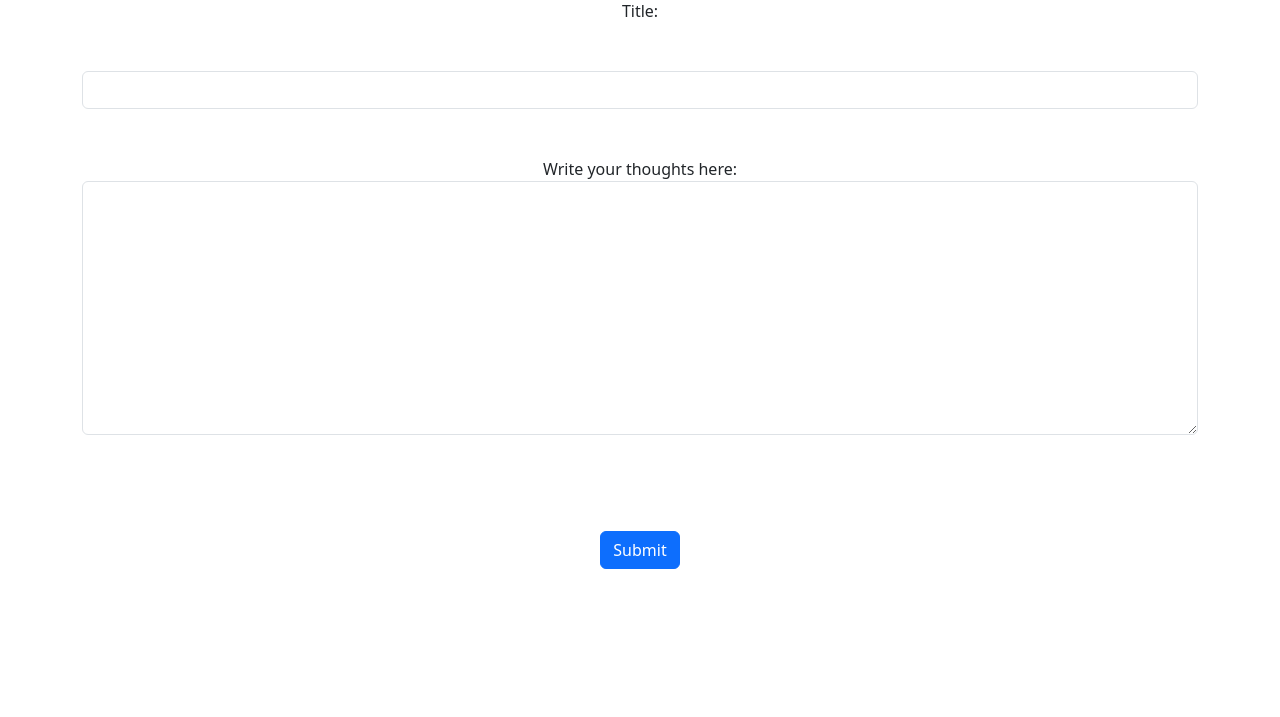
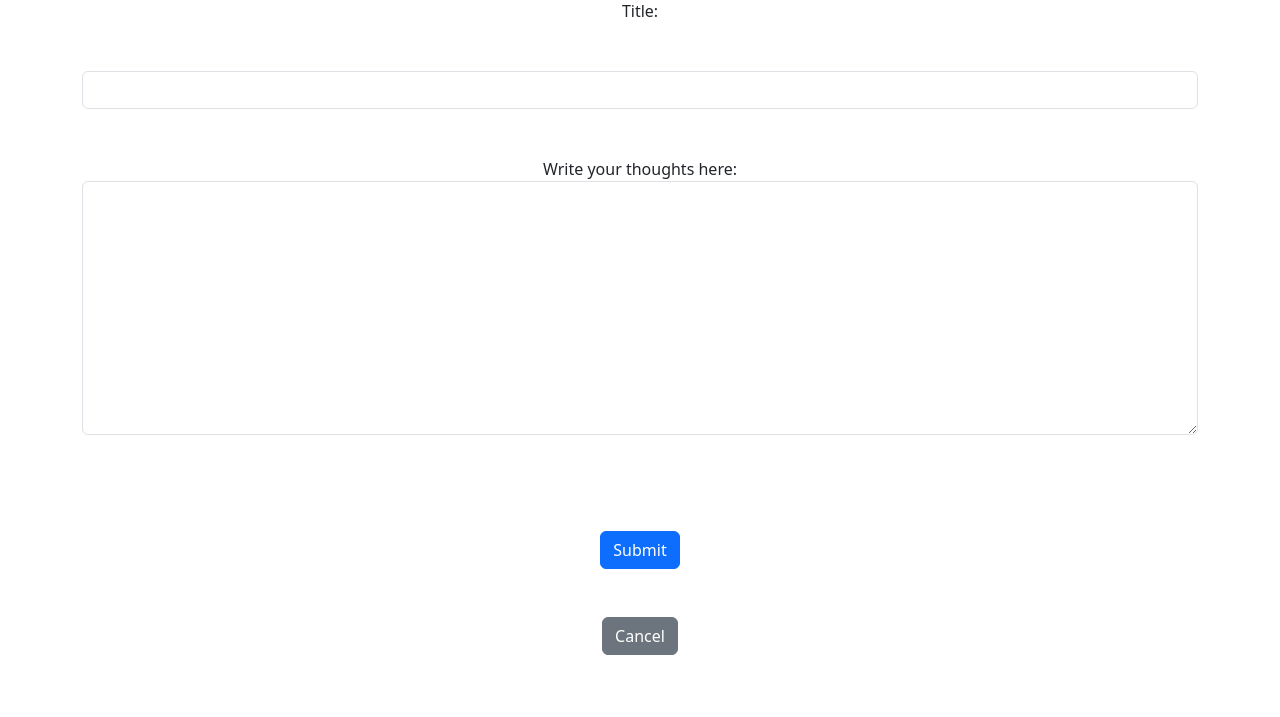
Before and after one commit to Denniszedead/django-essentials, a Django app: page /smart/notes/new in a window 1280 px wide. Shown: the part 49-766 px from the top of the page. Run offline with Django 5.2, Linux system fonts and the light colour scheme.

Commit message:
Add the cancel button for the notes_form.html

```diff
--- a/notes/templates/notes/notes_form.html
+++ b/notes/templates/notes/notes_form.html
@@ -11,5 +11,8 @@
             {{ form.errors.title.as_text }}
         </div>
     {% endif %}
+    <a href="{% url 'notes.list' %}" class="btn btn-secondary">
+        Cancel
+    </a>
 
 {% endblock %}
```
